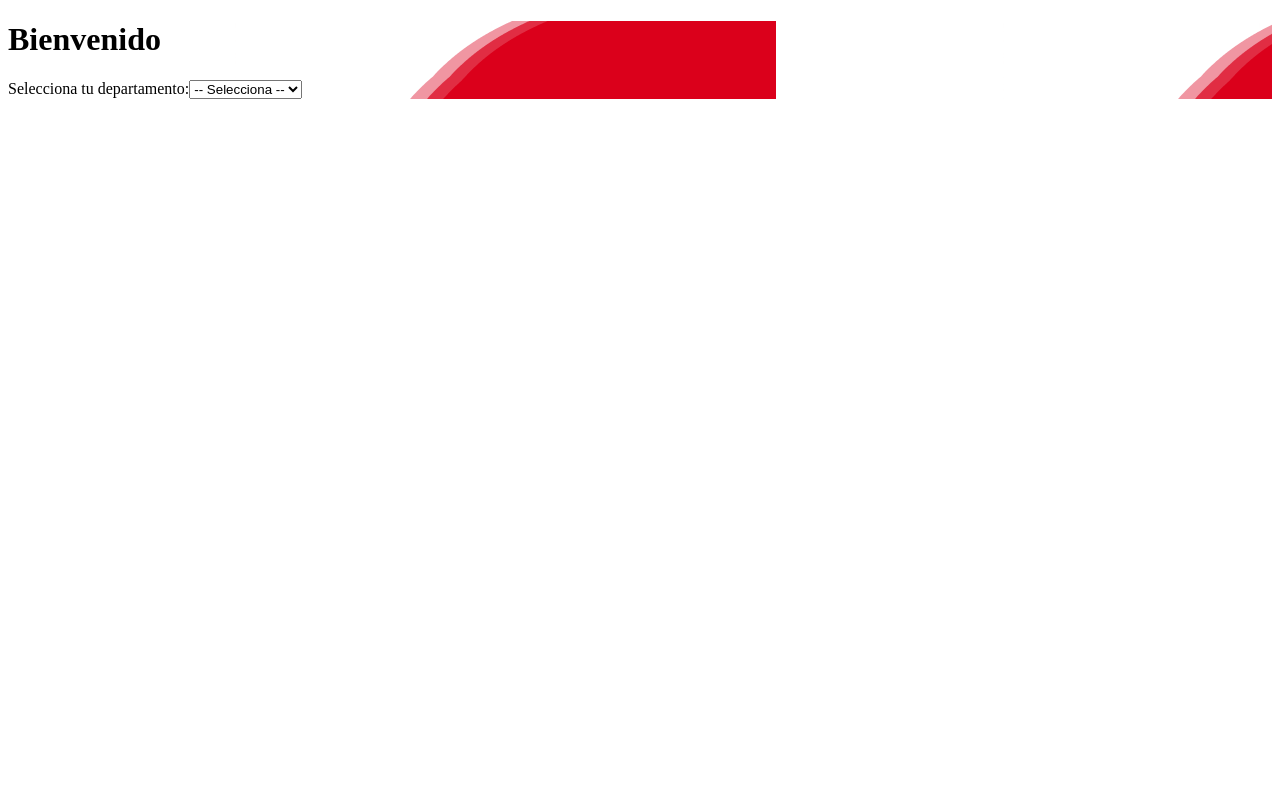
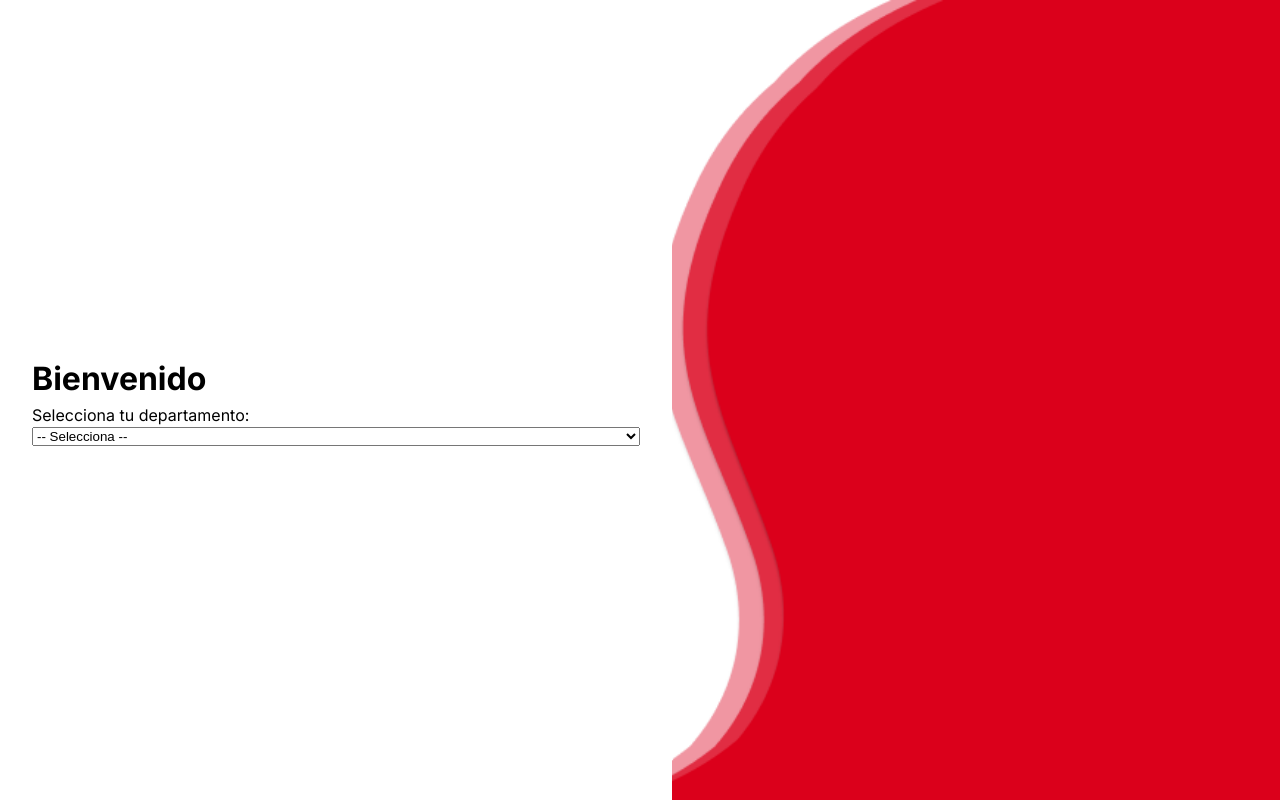
Before and after one commit to S4MUR41Daemon/app_economia, a Next.js app: page / in a window 1280 px wide. Built offline with nearby package versions, Linux system fonts and the light colour scheme.

Commit message:
Creacion de un mejor login
Creacion de un mejor login, integración de imagen de fondo

```diff
--- a/src/app/Login.module.css
+++ b/src/app/Login.module.css
@@ -1,3 +1,23 @@
-.loginContainer {
+.fondo {
+    display: flex;
+    height: 100vh;
+    width: 100vw;
+    background-color: white;
+  }
+
+  .contenido {
+    flex: 1;
+    display: flex;
+    flex-direction: column;
+    justify-content: center;
+    padding: 2rem;
+  }
+
+  .imagenDecorativa {
+    flex: 1;
     background-image: url('/fondoLogin.png');
-}
+    background-repeat: no-repeat;
+    /*funciones guapas de css*/
+    background-size: cover; /*cubre todo el div aunque tenga que recortar por los lados.*/
+    background-position: right center; /* mantiene la img pegada a la derecha y centrada verticalmente.*/
+  }
--- a/src/app/globals.css
+++ b/src/app/globals.css
@@ -1,12 +1,31 @@
+/* Reset básico */
+* {
+  margin: 0;
+  padding: 0;
+  box-sizing: border-box;
+}
+
+/* Fuente global y ajustes de renderizado */
+:root {
+  font-family: var(--font-inter), sans-serif;
+}
+
 html, body {
   height: 100%;
-  margin: 0;
-  padding: 0;
+  width: 100%;
   font-family: var(--font-inter), sans-serif;
   -webkit-font-smoothing: antialiased;
   -moz-osx-font-smoothing: grayscale;
+  background-color: white;
+  overflow: hidden; /* Si no quieres scroll */
 }
 
-:root { /*esto inicia la variable, pero no lo usa*/
-  font-family: var(--font-inter), sans-serif;
+body {
+  line-height: 1.5;
+  color: #000;
 }
+
+img, picture {
+  max-width: 100%;
+  display: block;
+}
--- a/src/app/layout.js
+++ b/src/app/layout.js
@@ -1,4 +1,5 @@
 import { Inter } from 'next/font/google';
+import './globals.css';
 
 const inter = Inter({
   subsets: ['latin'],
@@ -8,7 +9,7 @@
 export default function LoginLayout({ children }) {
   return (
     <html lang="es">
-      <body className={`${inter.variable}`}>
+      <body className={inter.variable}>
         {children}
       </body>
     </html>
--- a/src/app/page.js
+++ b/src/app/page.js
@@ -2,8 +2,8 @@
 
 export default function Login() {
   return (
-    <div className={styles.loginContainer}>
-      <main>
+    <div className={styles.fondo}>
+      <main className={styles.contenido}>
         <h1>Bienvenido</h1>
         <label htmlFor="departamento">Selecciona tu departamento:</label>
         <select id="departamento" name="departamento">
@@ -11,9 +11,9 @@
           <option value="informatica">Informática</option>
           <option value="contabilidad">Contabilidad</option>
           <option value="mantenimiento">Mantenimiento</option>
-          {/* Esto luego vendrá de la base de datos */}
         </select>
       </main>
+      <div className={styles.imagenDecorativa}></div>
     </div>
   );
 }
```
Also changed, not shown: public/fondoLogin.png.
